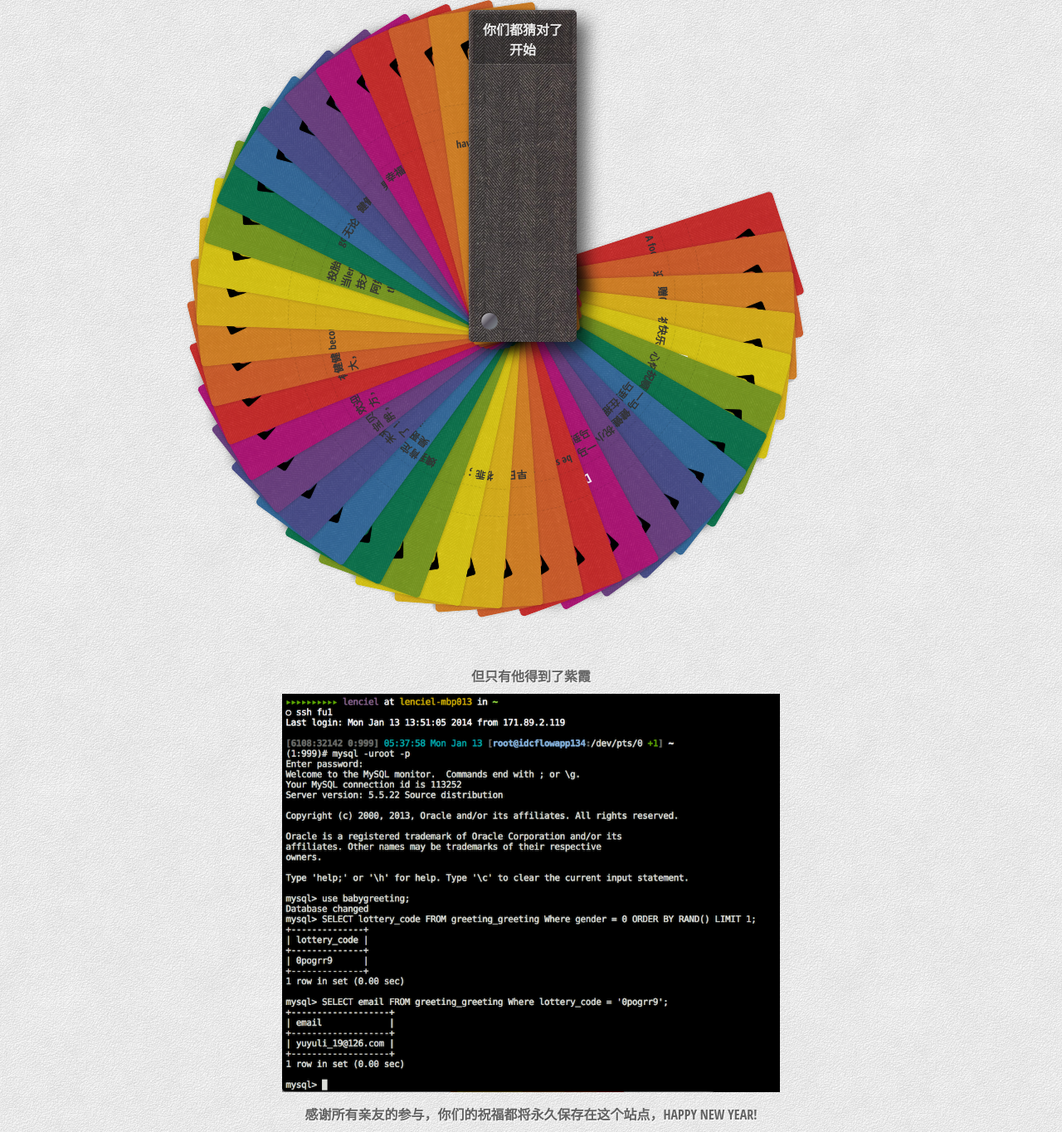
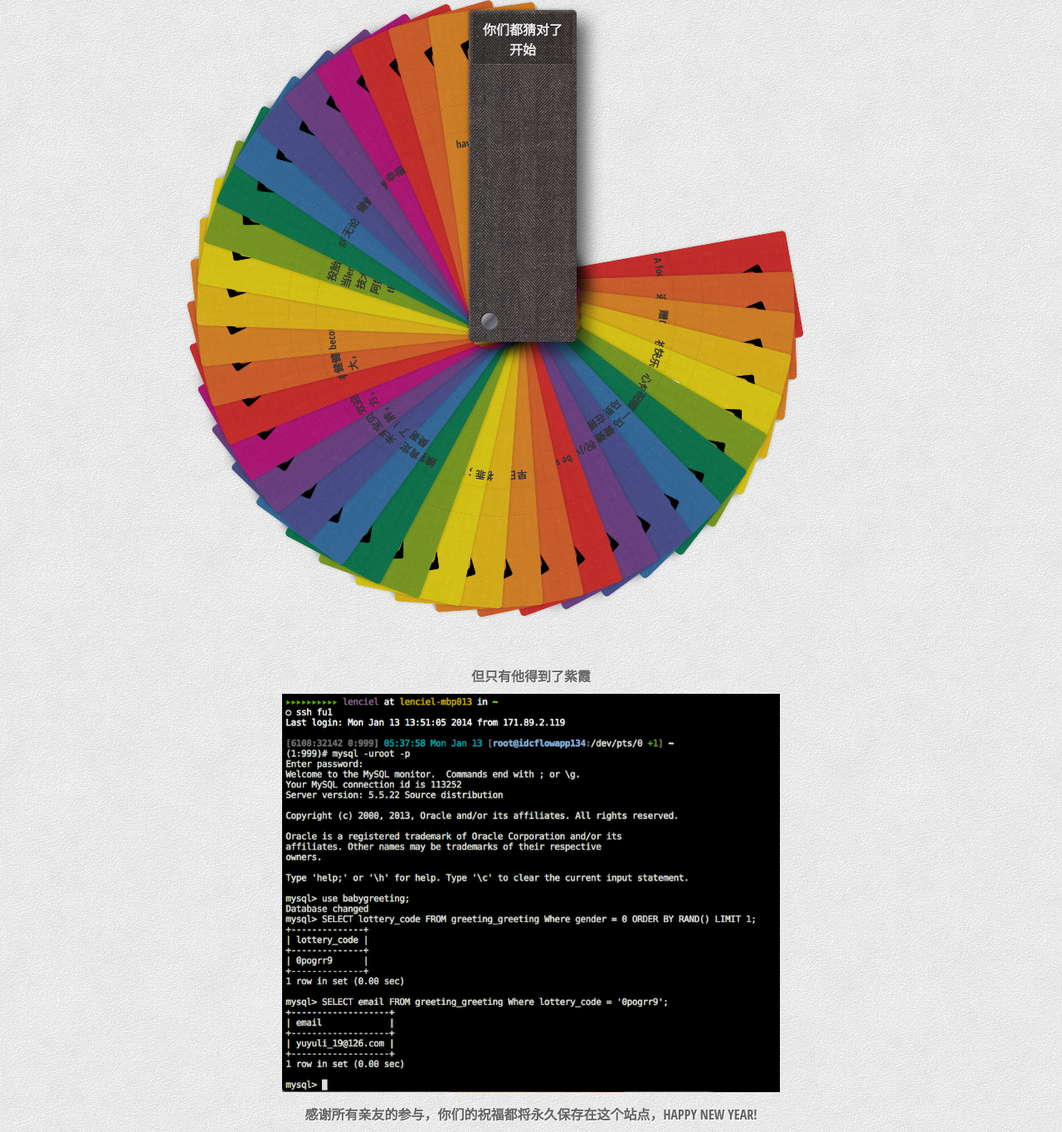
Before and after one commit to lenciel/baby-lottery, a Django app: page / in a window 1280 px wide. Shown: the part 150-1514 px from the top of the page at 83% size. Run offline with Django 3.2, Linux system fonts and the light colour scheme; parts of the project's set-up code (start-up, migrations or seed data) failed here and were passed over; some libraries are stand-ins or nearby versions.

Commit message:
fix style

```diff
--- a/src/apps/greeting/static/greeting/css/card.css
+++ b/src/apps/greeting/static/greeting/css/card.css
@@ -32,7 +32,7 @@
 }
 
 body{
-    font-family: 'Open Sans Condensed','Arial Narrow', serif;
+    font-family: "Microsoft YaHei","微软雅黑", 'Open Sans Condensed',"宋体",'Arial Narrow', serif;
     background: #ddd url(../images/egg_shell.jpg) repeat top left;
     font-weight: 400;
     font-size: 15px;
--- a/src/apps/greeting/templates/greeting/result.html
+++ b/src/apps/greeting/templates/greeting/result.html
@@ -91,11 +91,6 @@
         <span class="sb-icon icon-picture"></span>
         <h4><span>蛐蛐</span></h4>
         <h5><span>祝小宝宝健康可爱～！</span></h5>
-      </div>
-      <div class="color11">
-        <span class="sb-icon icon-picture"></span>
-        <h4><span>Digital App</span></h4>
-        <h5><span>一马当先，马不停蹄，马到成功，小马过河。</span></h5>
       </div>
 
       <div class="color1">
```
Also changed, not shown: src/apps/greeting/static/greeting/js/jquery.swatchbook.js.
